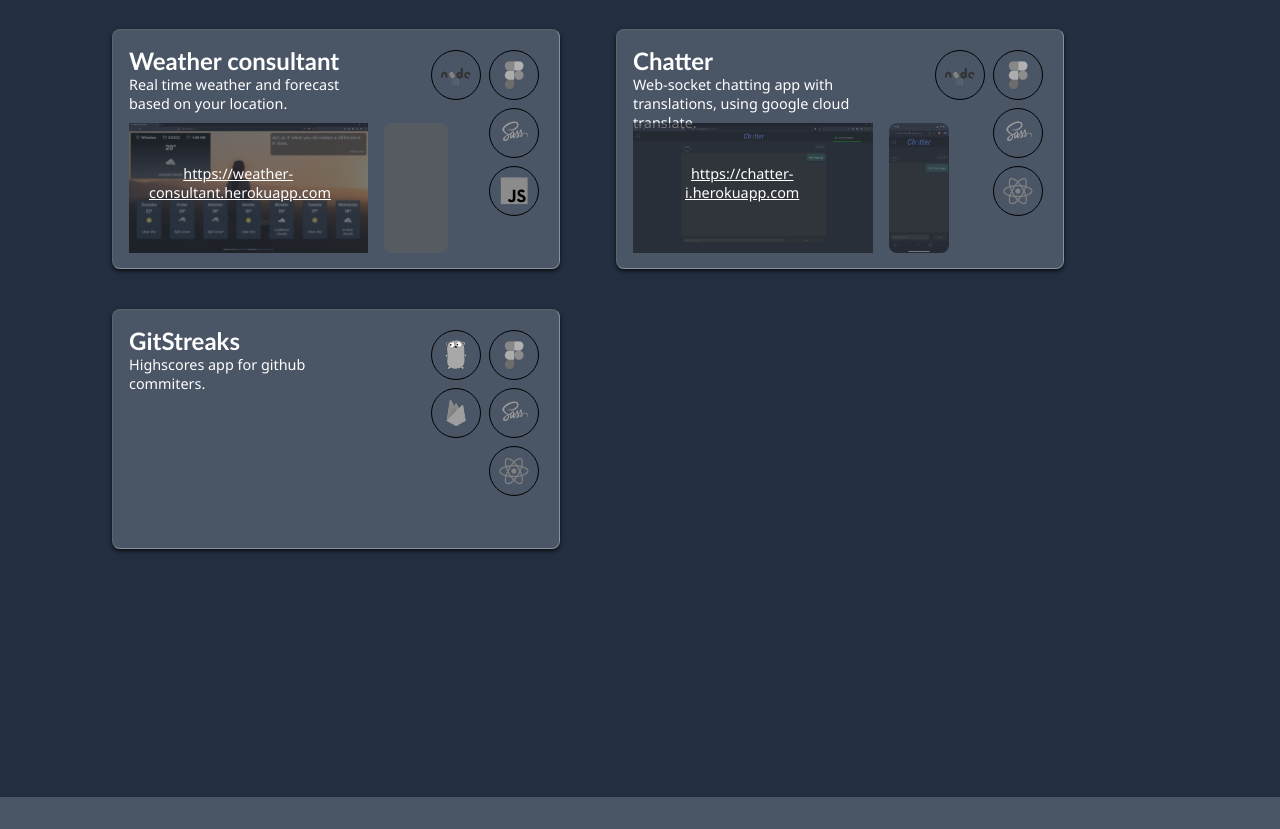
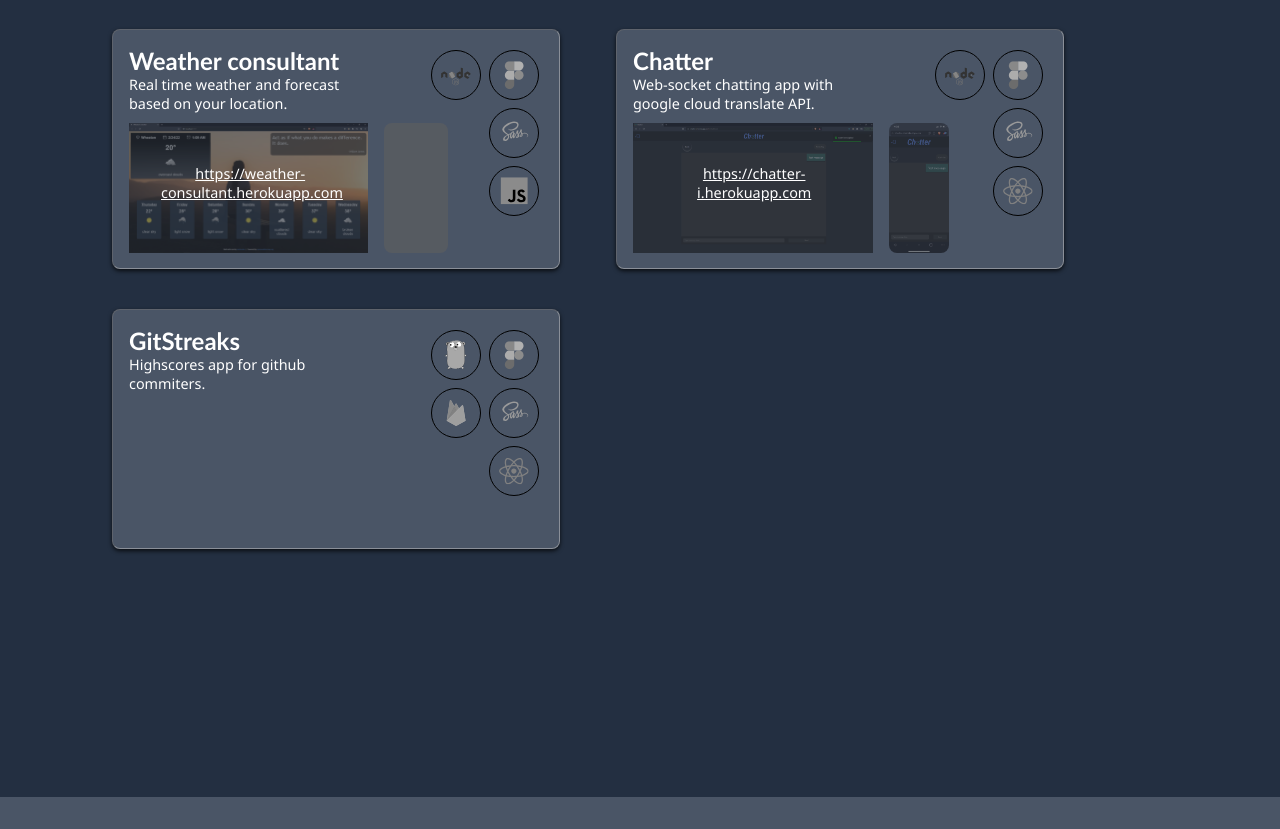
Before and after one commit to ianstreator/Portfolio, a website built with Vite: page index.html in a window 1280 px wide. Shown: the part 1175-2004 px from the top of the page. Built offline with nearby package versions, Linux system fonts and the light colour scheme; grey boxes are pictures that could not be loaded; some icons are missing.

Commit message:
changed description of chatter app, centered project card image links

```diff
--- a/index.html
+++ b/index.html
@@ -56,7 +56,7 @@
         <div class="card">
           <div class="card-info">
             <h3>Chatter</h3>
-            <p>Web-socket chatting app with translations, using google cloud translate.</p>
+            <p>Web-socket chatting app with google cloud translate API.</p>
             <a href="https://chatter-i.herokuapp.com/" target="_blank">
               <img src="./images/chatter-app.PNG" alt="weather-app"/>
               <img src="./images/mobile-chatter.PNG" alt="mobile-weather-app" class="mobile">
--- a/index.scss
+++ b/index.scss
@@ -141,7 +141,7 @@ nav {
           text-align: center;
           text-decoration: underline;
           position: absolute;
-          margin-left: 1.25rem;
+          margin-left: 2rem;
           width: 40%;
           transition: 400ms;
         }
```
Also changed, not shown: index.css, 1 other file.
